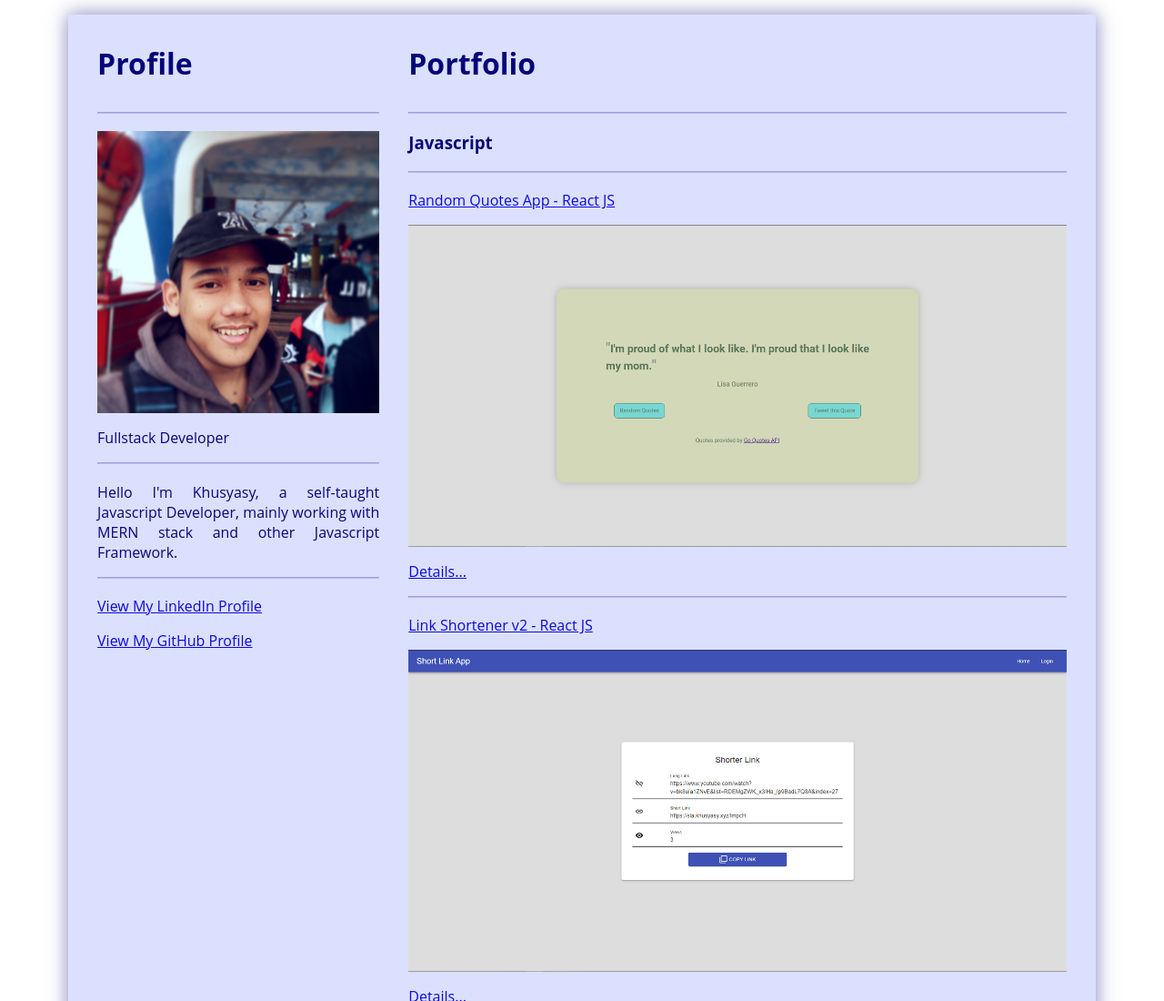
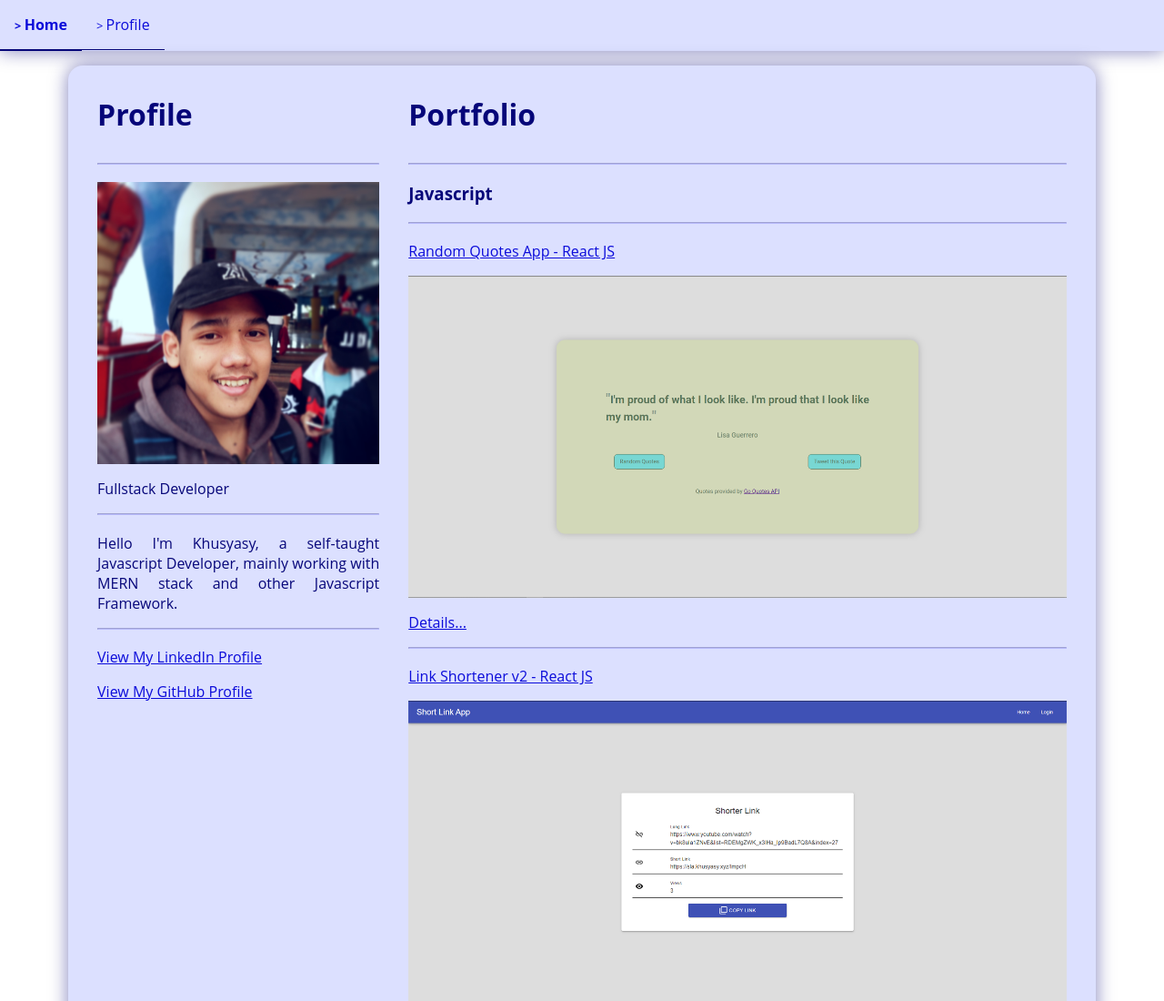
Before and after one commit to Khusyasy/khusyasy.github.io, an Eleventy site: page src/index.md in a window 1280 px wide. Shown: the top 1100 px of the page at 91% size. Built offline with nearby package versions, Linux system fonts and the light colour scheme; Eleventy itself is replaced by a stand-in of ours; files that its build step writes are made by us from their sources.

Commit message:
add nav fix container and img width

```diff
--- a/src/_includes/base.njk
+++ b/src/_includes/base.njk
@@ -10,6 +10,16 @@
 </head>
 
 <body>
+    <nav>
+        <ul>
+            <li>
+                <a href="/">Home</a>
+            </li>
+            <li>
+                <a href="/profile">Profile</a>
+            </li>
+        </ul>
+    </nav>
     <div class="container">
         <div class="left">
             <h1>Profile</h1>
--- a/src/css/style.css
+++ b/src/css/style.css
@@ -8,11 +8,6 @@
 :root {
     font-family: 'Open Sans', sans-serif;
     font-size: 16px;
-}
-
-body {
-    display: flex;
-    flex-direction: column;
 }
 
 .container {
@@ -30,14 +25,11 @@ body {
 }
 
 @media screen and (min-width: 768px) {
-    html, body {
-        flex-direction: row;
-    }
-
     .container {
         flex-direction: row;
         margin: 1rem auto;
         max-width: 120ch;
+        border-radius: 1rem;
         -webkit-box-shadow: 0px 0px 20px 0px #06067a80;
         -moz-box-shadow: 0px 0px 20px 0px #06067a80;
         box-shadow: 0px 0px 20px 0px #06067a80;
@@ -51,6 +43,24 @@ body {
     .right {
         padding: 1rem;
         width: 70%;
+    }
+
+    nav {
+        -webkit-box-shadow: 0px 0px 20px 0px #06067a80;
+        -moz-box-shadow: 0px 0px 20px 0px #06067a80;
+        box-shadow: 0px 0px 20px 0px #06067a80;
+    }
+
+    nav ul {
+        flex-direction: row !important;
+    }
+
+    nav ul li a {
+        border-bottom: 1px solid #060679;
+    }
+
+    nav ul li a:hover {
+        border-bottom: 2px solid #060679;
     }
 }
 
@@ -83,9 +93,9 @@ a:hover {
 img {
     display: block;
     max-height: 50ch;
-    width: 80ch;
+    width: auto;
     max-width: 100%;
-    margin: 1rem 0;
+    margin: 1rem auto;
 }
 
 ul {
@@ -93,5 +103,37 @@ ul {
 }
 
 li {
+    color: #060679;
     margin: 0.5em 0;
 }
+
+nav {
+    background: #dce0ff;
+}
+
+nav ul {
+    display: flex;
+    flex-direction: column;
+    list-style-type: none;
+    margin: 0;
+    padding: 0;
+}
+
+nav ul li {
+    display: block;
+    margin: 0;
+    padding: 0;
+}
+
+nav ul li a {
+    display: block;
+    margin: 0;
+    padding: 1rem;
+    text-decoration: none;
+    border-bottom: 1px solid #060679;
+}
+
+nav ul li a::before {
+    content: "> ";
+    font-size: 0.8em;
+}
```
